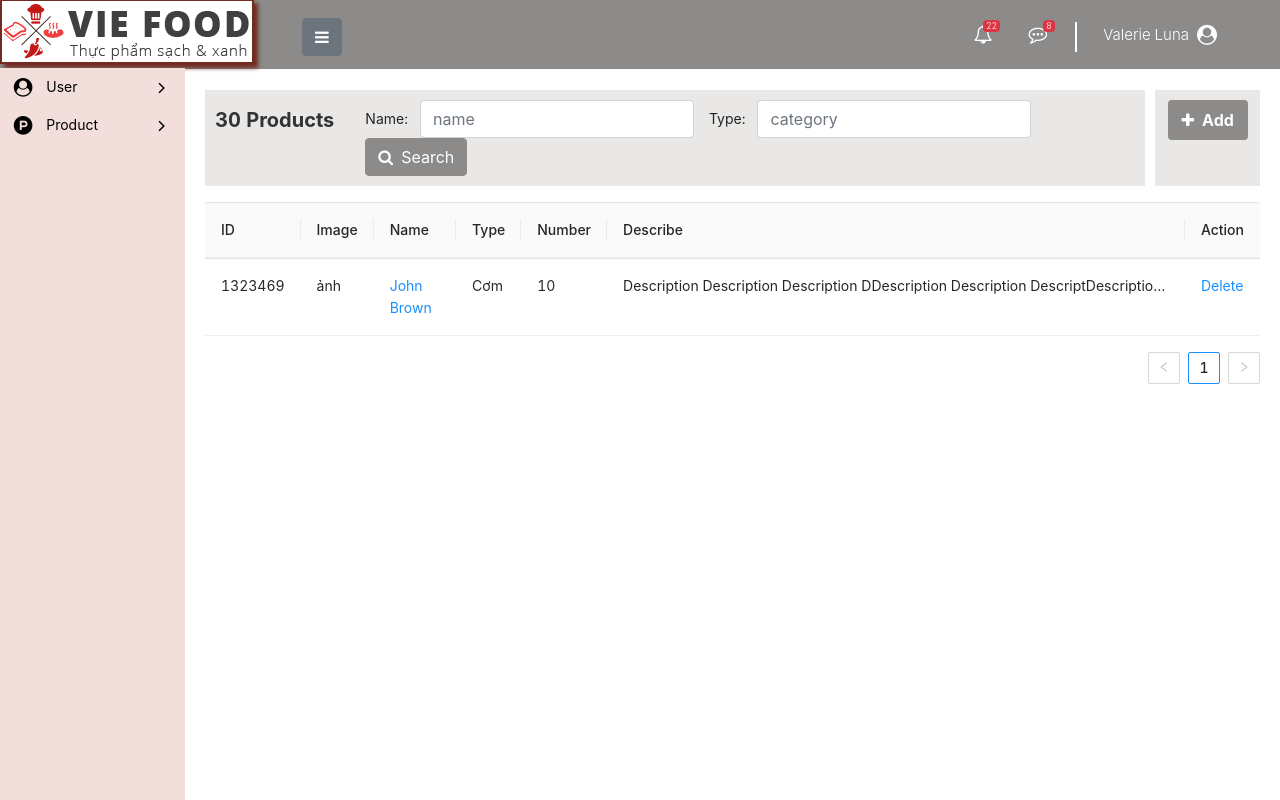
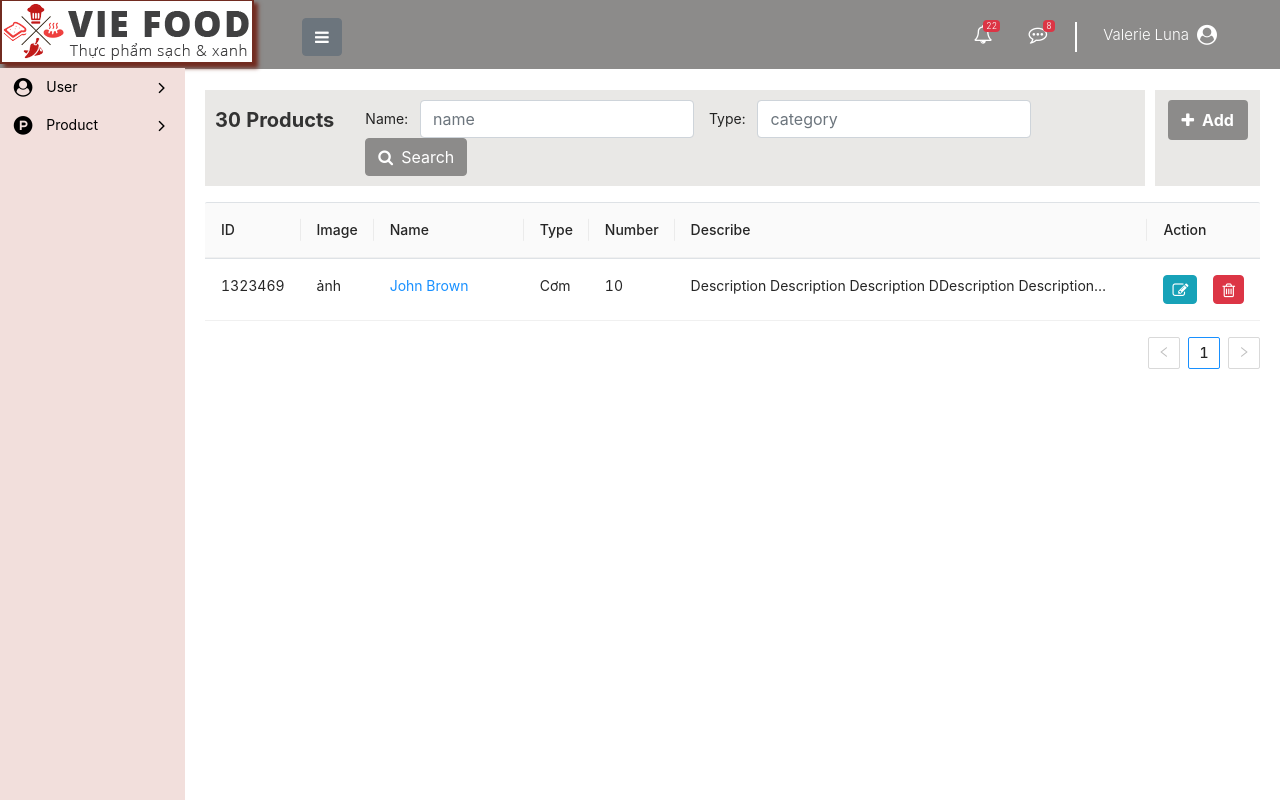
Before and after one commit to xuanthuy78/Vni-Foody-Frontend, a React (Create React App) app: page /admin/product in a window 1280 px wide. Built offline with nearby package versions, Linux system fonts and the light colour scheme.

Commit message:
modal product in adminPage

```diff
--- a/src/containers/pages/admin/productAdminPage/ProductAdminPage.jsx
+++ b/src/containers/pages/admin/productAdminPage/ProductAdminPage.jsx
@@ -1,9 +1,58 @@
 import React, { Component } from 'react'
 import './ProductAdminPage.scss'
 import MasterLayoutAdmin from '../../../../components/admin/layout/masterLayoutAdmin/MasterLayoutAdmin'
-import { Table, Space } from 'antd'
+import { Table, Space, Modal } from 'antd'
 import { Link } from 'react-router-dom'
 
+const data = [
+  {
+    key: '1',
+    id: '1323469',
+    image: 'ảnh',
+    name: 'John Brown',
+    type: 'Cơm',
+    number: '10',
+    describe:
+      'Description Description Description DDescription Description DescriptDescription Description DescriptDescription Description DescriptDescription Description Descriptescription Description Description Description Description Description Description Description DescriptionDescription',
+  },
+]
+
+export class ProductAdminPage extends Component {
+  constructor() {
+    super()
+    this.state = {
+      dataSource: null,
+      columns: null,
+      visible: false,
+    }
+  }
+  componentDidMount() {
+    setTimeout(() => {
+      this.buildColumsFromDatasource(data)
+    }, 1000)
+  }
+
+  showModal = () => {
+    this.setState({
+      visible: true,
+    })
+  }
+
+  handleOk = (e) => {
+    console.log(e)
+    this.setState({
+      visible: false,
+    })
+  }
+
+  handleCancel = (e) => {
+    console.log(e)
+    this.setState({
+      visible: false,
+    })
+  }
+
+  buildColumsFromDatasource(dataSource) {
     const columns = [
       {
         title: 'ID',
@@ -19,6 +68,7 @@ const columns = [
         title: 'Name',
         dataIndex: 'name',
         key: 'name',
+        width: 150,
         render: (text) => <Link to="#">{text}</Link>,
       },
       {
@@ -41,28 +91,22 @@ const columns = [
         title: 'Action',
         key: 'action',
         render: (text, record) => (
-      <Space size="middle">
-        <Link to="#">Delete</Link>
+          <Space size="middle" className="icon-btn">
+            <button type="button" className="btn btn-info">
+              <i className="fa fa-pencil-square-o" aria-hidden="true"></i>
+            </button>
+            <button type="button" className="btn btn-danger">
+              <i className="fa fa-trash-o" aria-hidden="true"></i>
+            </button>
           </Space>
         ),
       },
     ]
+    this.setState({ dataSource, columns })
+  }
 
-const data = [
-  {
-    key: '1',
-    id: '1323469',
-    image: 'ảnh',
-    name: 'John Brown',
-    type: 'Cơm',
-    number: '10',
-    describe:
-      'Description Description Description DDescription Description DescriptDescription Description DescriptDescription Description DescriptDescription Description Descriptescription Description Description Description Description Description Description Description DescriptionDescription',
-  },
-]
-
-export class ProductAdminPage extends Component {
   render() {
+    const { dataSource, columns } = this.state
     return (
       <MasterLayoutAdmin>
         <div className="main-detail">
@@ -100,16 +144,30 @@ export class ProductAdminPage extends Component {
                 </form>
               </div>
               <div className="nav-item add-master">
-                <Link type="submit" className="btn btn-warm" to="#">
+                <button
+                  type="submit"
+                  className="btn btn-warm"
+                  onClick={this.showModal}
+                >
                   <i className="fa fa-plus mr-2" aria-hidden="true"></i>
                   <span className="title-add">Add</span>
-                </Link>
+                </button>
               </div>
             </div>
           </div>
           <div className="table">
-            <Table columns={columns} dataSource={data} />
+            <Table columns={columns} dataSource={dataSource} />
           </div>
+          <Modal
+            title="Add product"
+            visible={this.state.visible}
+            onOk={this.handleOk}
+            onCancel={this.handleCancel}
+          >
+            <p>Some contents...</p>
+            <p>Some contents...</p>
+            <p>Some contents...</p>
+          </Modal>
         </div>
       </MasterLayoutAdmin>
     )
--- a/src/containers/pages/admin/productAdminPage/ProductAdminPage.scss
+++ b/src/containers/pages/admin/productAdminPage/ProductAdminPage.scss
@@ -62,6 +62,11 @@ $backgroud-sidebar: rgb(242, 223, 220);
             display: -webkit-box;
             -webkit-line-clamp: 1;
             -webkit-box-orient: vertical;
+          }
+          .icon-btn {
+            .btn {
+              padding: 0.1em 0.5em !important;
+            }
           }
         }
       }
--- a/src/index.js
+++ b/src/index.js
@@ -4,12 +4,7 @@ import './index.css'
 import App from './App'
 import * as serviceWorker from './serviceWorker'
 
-ReactDOM.render(
-  <React.StrictMode>
-    <App />
-  </React.StrictMode>,
-  document.getElementById('root')
-)
+ReactDOM.render(<App />, document.getElementById('root'))
 
 // If you want your app to work offline and load faster, you can change
 // unregister() to register() below. Note this comes with some pitfalls.
```
Lines whose indentation alone changed are shown as unchanged.
